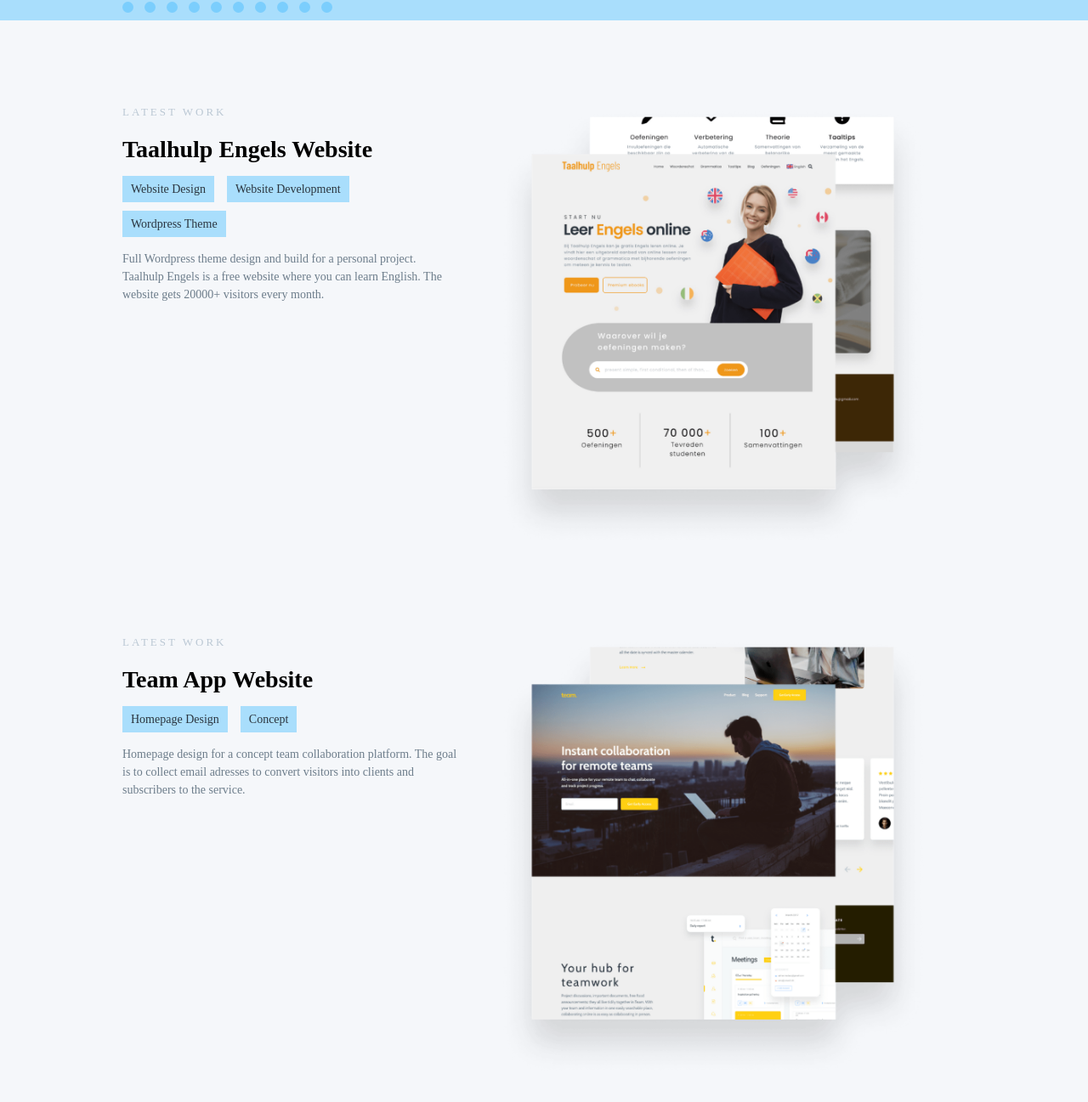
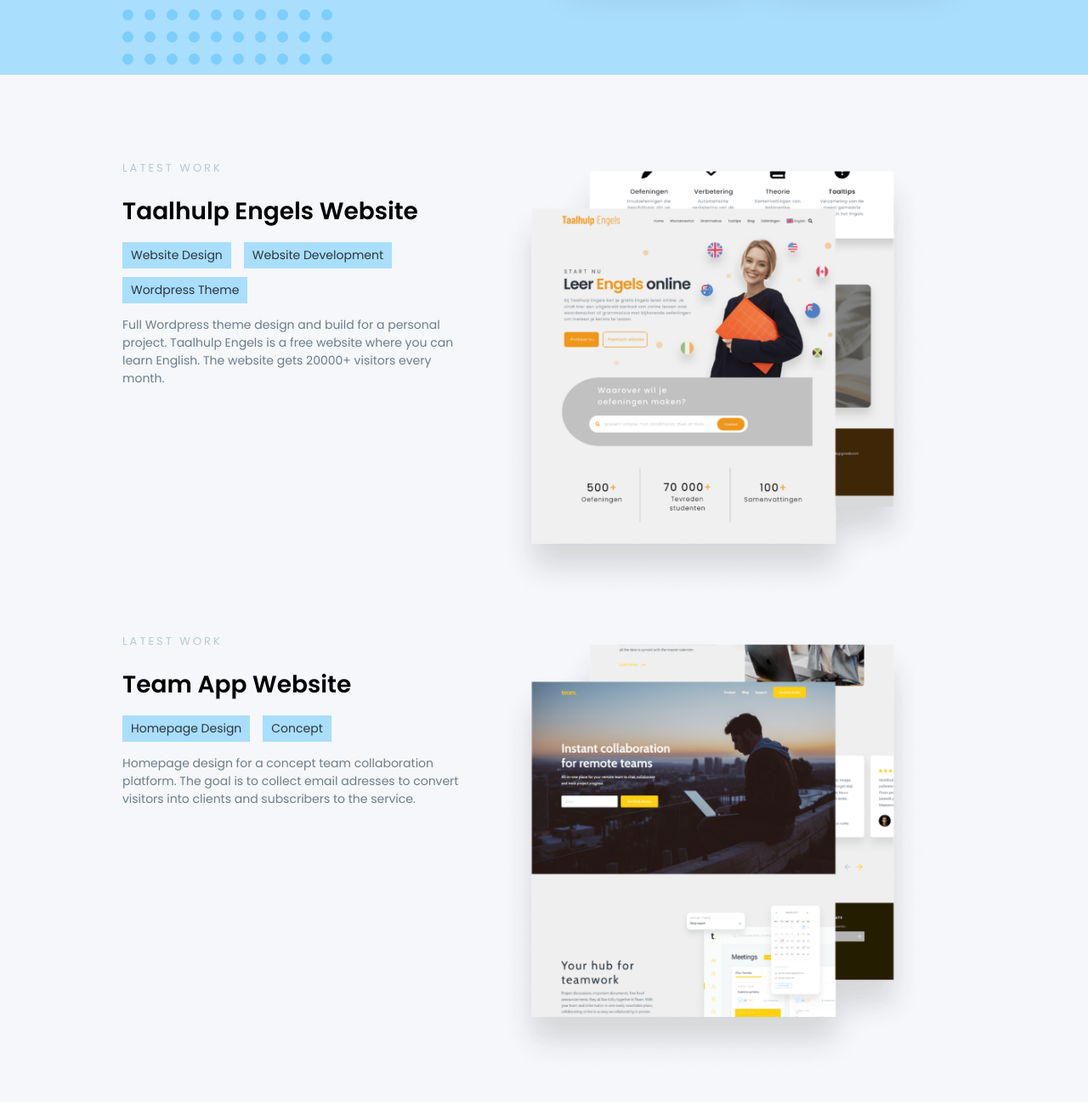
Before and after one commit to P-Claus/portfolio-v1, a plain HTML site: page index.html in a window 1280 px wide. Shown: the part 1283-2580 px from the top of the page at 85% size. Drawn offline with Linux system fonts and the light colour scheme.

Commit message:
fixed some bugs

```diff
--- a/index.html
+++ b/index.html
@@ -7,7 +7,9 @@
     <title>Pieter Claus</title>
     <meta name="description" content="Pieter Claus is a freelance web designer and frontend developer based in Belgium.">
     <meta name="keywords" content="web design, web development, freelancer">
-
+    <link rel="preconnect" href="https://fonts.googleapis.com">
+    <link rel="preconnect" href="https://fonts.gstatic.com" crossorigin>
+    <link href="https://fonts.googleapis.com/css2?family=Poppins:wght@300;400;600&display=swap" rel="stylesheet">
     <link rel="icon" href="assets/favicon.ico">
     <link rel="stylesheet" href="style.css">
 </head>
@@ -44,7 +46,7 @@
                 </div>
                 <div class="right-hero">
                     <div class="hero-img-div">
-                        <img src="assets/hero-img-min (1).png" alt="hero-image" class="hero-img">
+                        <img src="assets/hero-pic-min.png" alt="hero-image" class="hero-img">
                     </div>
                 </div>
             </div>
@@ -82,7 +84,7 @@
 
     <section class="latest-work-section" id="portfolio" >
         <div class="container">
-            <div class="latest-work">
+            <div class="latest-work less-margin1">
                 <div class="latest-left">
                     <h4 class="latest-caption">LATEST WORK</h4>
                     <h2 class="latest-title title-28">Taalhulp Engels Website</h2>
@@ -102,7 +104,7 @@
                 </div>
             </div>
 
-            <div class="latest-work">
+            <div class="latest-work less-margin2">
                 <div class="latest-left">
                     <h4 class="latest-caption">LATEST WORK</h4>
                     <h2 class="latest-title title-28">Team App Website</h2>
--- a/style.css
+++ b/style.css
@@ -424,6 +424,14 @@ p {
         height: 50px;
     }
 
+    .less-margin1 {
+        margin-bottom: 0px;
+    }
+
+    .less-margin2 {
+        margin-top: 30px;
+    }
+
 }
 
 @media only screen and (min-width: 1160px) {
```
Also changed, not shown: assets/hero-img-min (1).png (deleted), assets/hero-pic-min.png (added), 1 other file.
